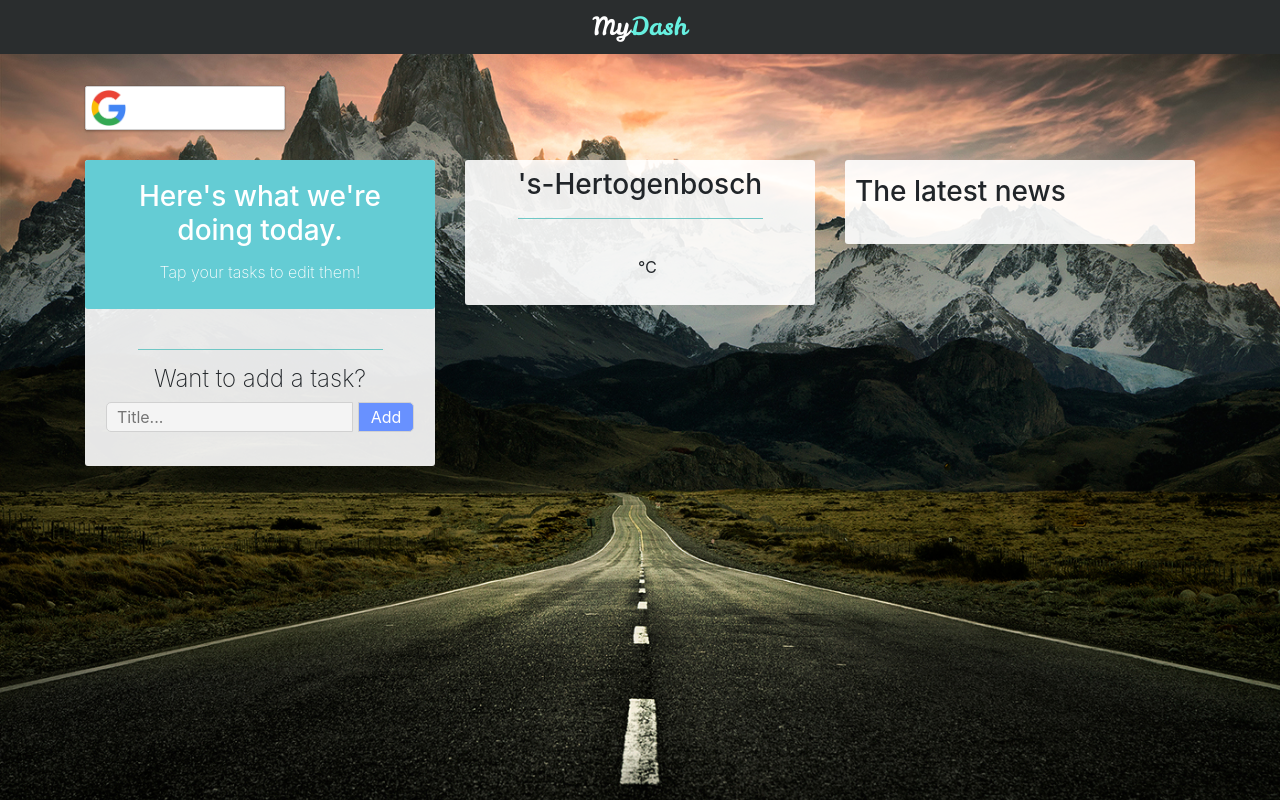
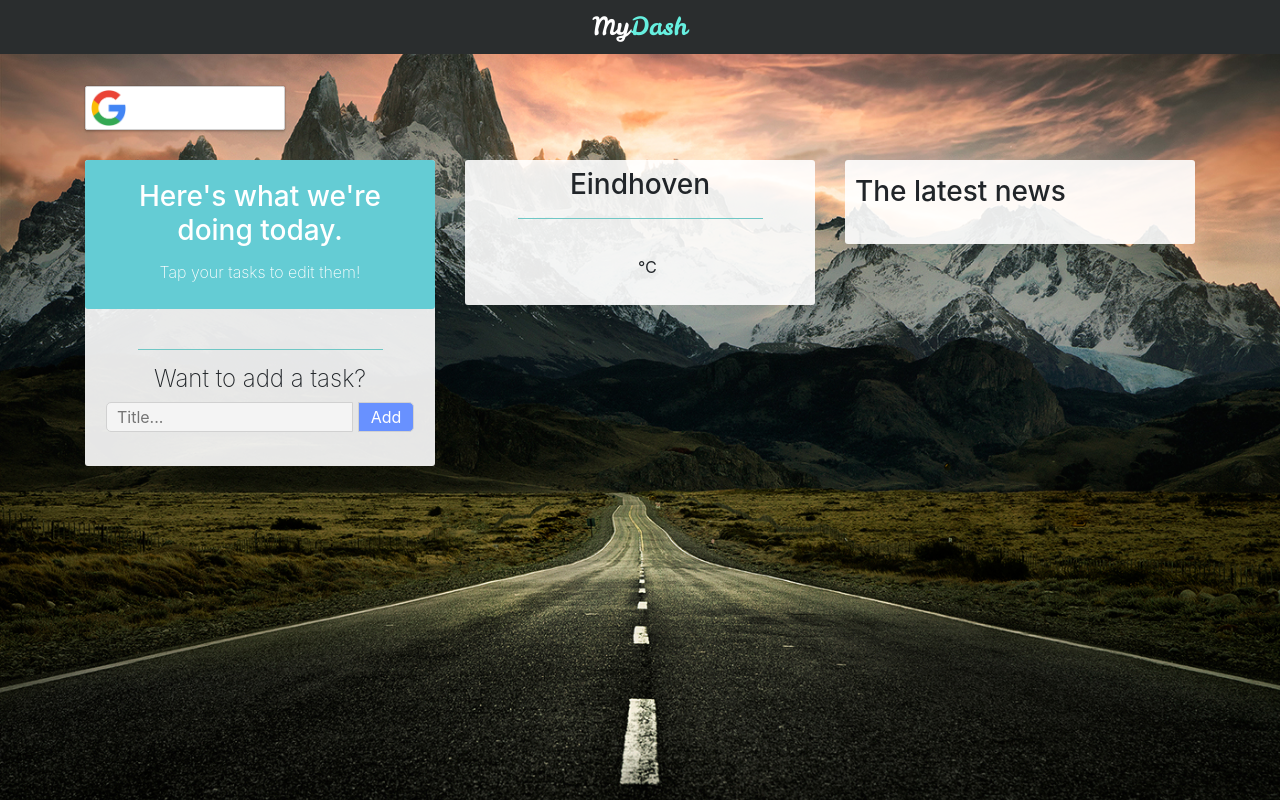
Before and after one commit to poltimmer/mydash, a Django app: page / in a window 1280 px wide. Run offline with Django 3.2, Linux system fonts and the light colour scheme; the visitor is signed in with stand-in values (Sample User, id 1); data that the repository does not hold is empty; some libraries are stand-ins or nearby versions.

Commit message:
changed weather location to eindhoven

```diff
--- a/dash/static/js/main.js
+++ b/dash/static/js/main.js
@@ -95,7 +95,7 @@ $(document).ready(
 
         $('#toDoList').sortable();
 
-        $.getJSON('https://api.openweathermap.org/data/2.5/weather?id=2747350&APPID=7ab4eadd5d34faceb2b0296029151c28&units=metric', function (forecast) {
+        $.getJSON('https://api.openweathermap.org/data/2.5/weather?id=2756252&APPID=7ab4eadd5d34faceb2b0296029151c28&units=metric', function (forecast) {
             var temp = Math.round(forecast.main.temp * 10) / 10;
             var icon2 = forecast.weather[0].id;
             let desc = forecast.weather[0].description;
--- a/dash/templates/home.html
+++ b/dash/templates/home.html
@@ -35,7 +35,7 @@
         </div>
         <div class="col-lg-4 col-md-6 col-sm-12 bg-light-trans">
             <div class="weather">
-                <h3>'s-Hertogenbosch</h3>
+                <h3>Eindhoven</h3>
                 <hr>
                 <div class="botflex">
                     <div class="icon-desc">
```
